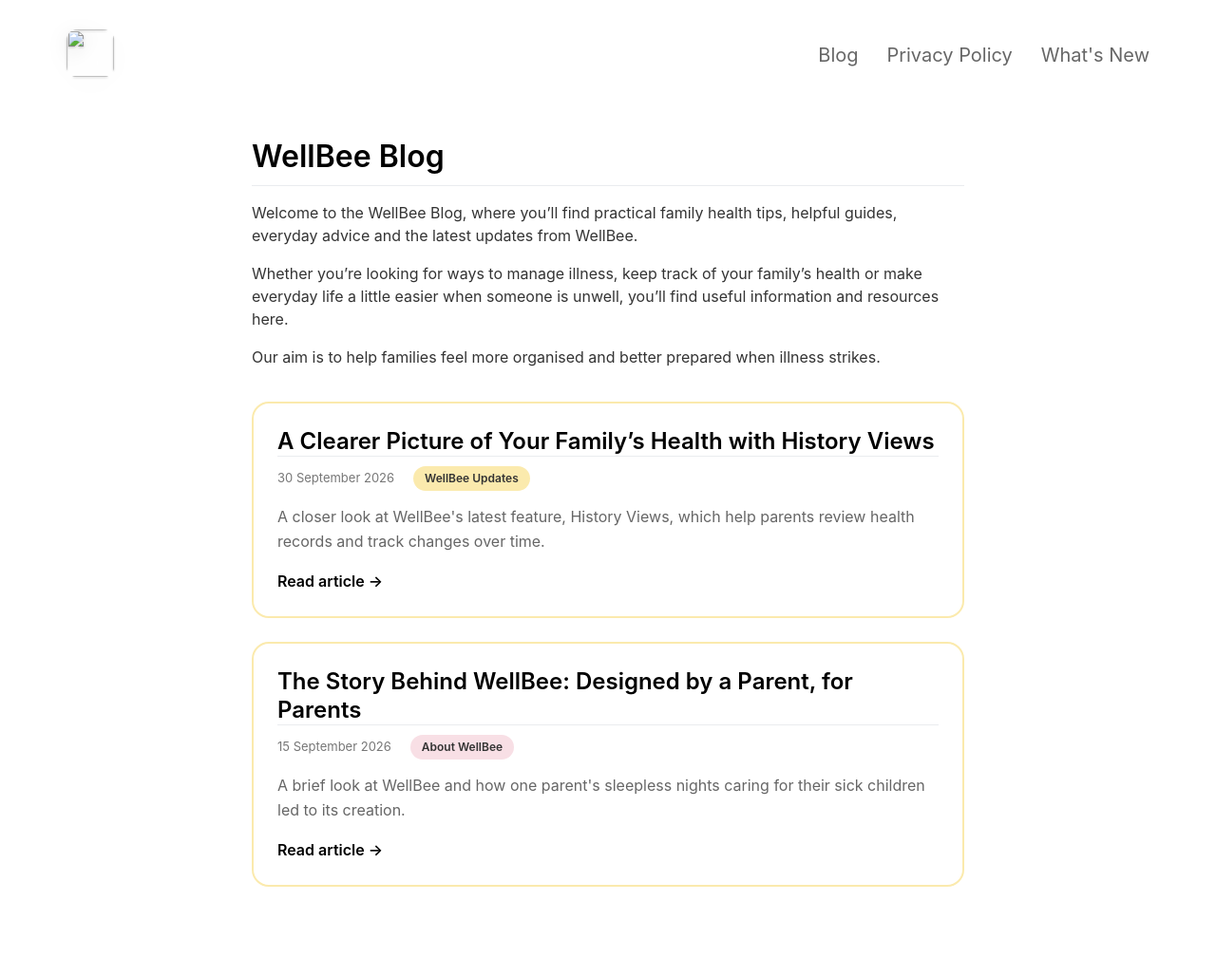
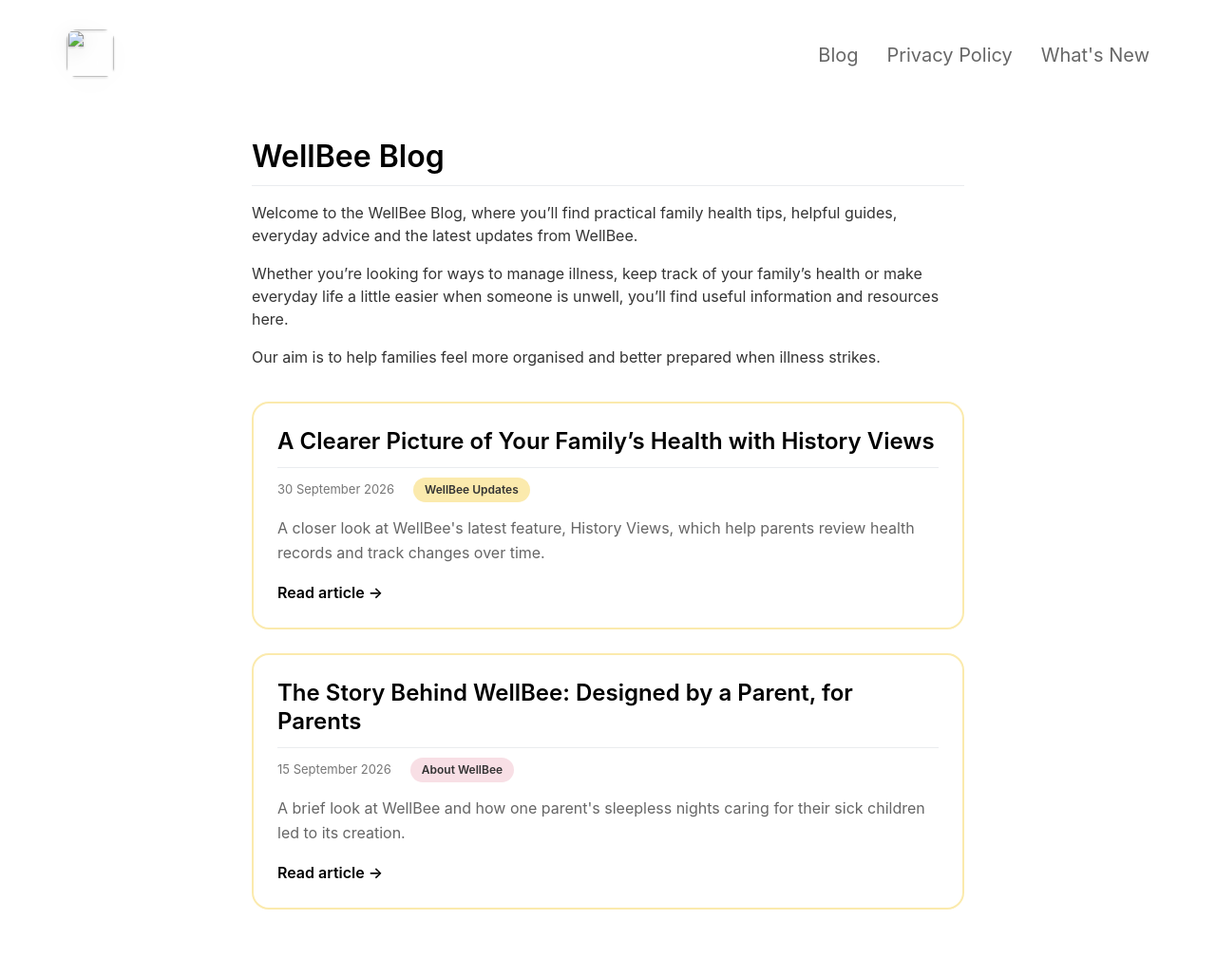
Before and after one commit to sheabrewer1986/WellBeeWebsite, a Jekyll site: the page built from _pages/blog.md, in a window 1280 px wide. Shown: the whole page at 95% size. Built offline with Jekyll 4.4.1, drawn with Linux system fonts in a browser that asks for light colours; nearby versions of some CDN libraries; before the commit the page ends 1004 px from its top, so only the background shows below that.

Commit message:
[Tweak] Padding between the title and the divider

```diff
--- a/_sass/layout.scss
+++ b/_sass/layout.scss
@@ -810,7 +810,7 @@ footer {
 
 .blogCardContent h2 {
     margin: 0 0 10px 0 !important;
-    padding: 0 !important;
+    padding: 0 0 12px 0 !important;
     line-height: 1.3;
 }
 
```
